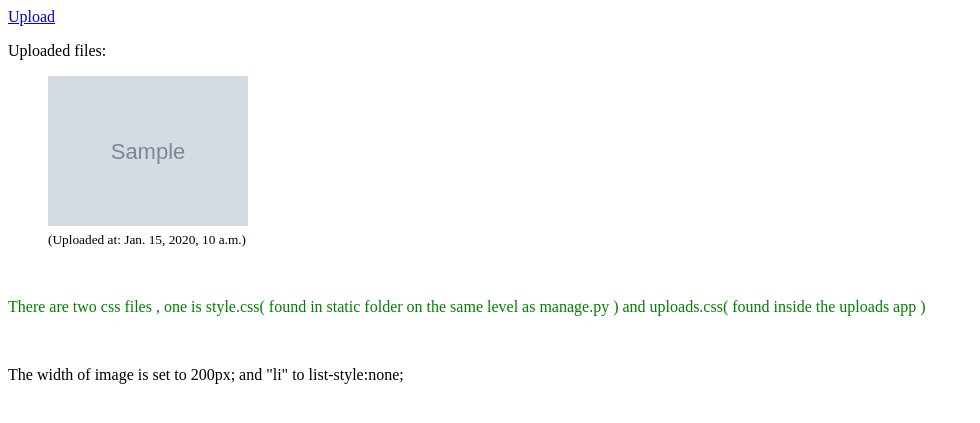
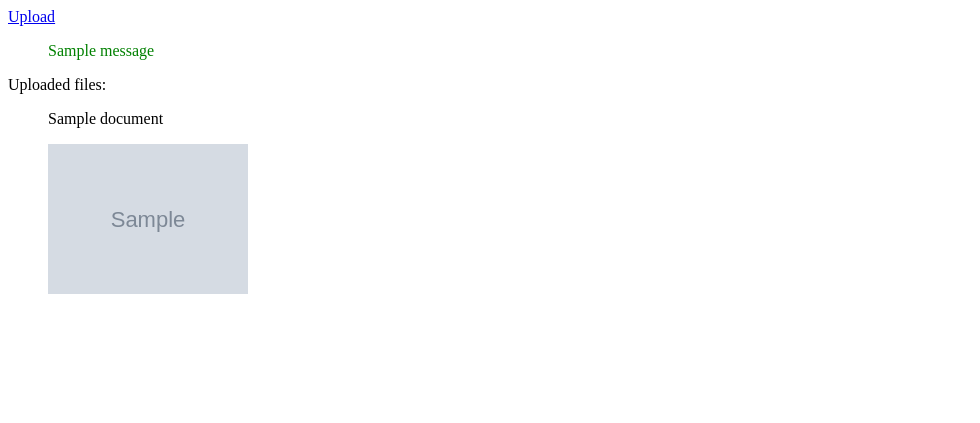
Before and after one commit to felix13/sampleproject, a Django app: page / in a window 1280 px wide. Shown: the top 423 px of the page, without its empty margins (0-980 px from the left). Run offline with Django 3.2, Linux system fonts and the light colour scheme; tables that the repository leaves empty hold one stand-in row (values such as "Sample post"); grey boxes marked "Sample" are stand-in pictures; one stand-in notice (Sample message) is shown.

Commit message:
first commit

```diff
--- a/uploads/static/css/uploads.css
+++ b/uploads/static/css/uploads.css
@@ -1,5 +1,11 @@
-img{
+img {
 
-width:200px;
+ width:200px;
 
 }
+
+
+
+.success {
+  color:green;
+}
--- a/uploads/templates/uploads/home.html
+++ b/uploads/templates/uploads/home.html
@@ -13,29 +13,28 @@
 
   <a href="{% url 'upload' %}">Upload</a>
 
+  {% if messages %}
+    <ul class="messages">
+        {% for message in messages %}
+        <li{% if message.tags %} class="{{ message.tags }}"{% endif %}>{{ message }}</li>
+        {% endfor %}
+    </ul>
+  {% endif %}
+
+
   <p>Uploaded files:</p>
 
+  <ul>
 
-  <ul>
     {% for obj in documents %}
 
     <li>
+      <p>{{obj.title}}</p>
       <img src="{{ obj.image.url }}" / >
-      <div>
-       <small>(Uploaded at: {{ obj.uploaded_at }})</small>
-      </div>
     </li>
 
+    {% endfor %}
 
-    {% endfor %}
   </ul>
 
-  </br>
-
-  <p class="info">There are two css files , one is style.css( found in static folder on the same level as manage.py  ) and uploads.css( found inside the uploads app )</p>
-
-  </br>
-
-  <p>The width of image is set to 200px; and "li" to list-style:none; </p>
-
 {% endblock %}
--- a/uploads/views.py
+++ b/uploads/views.py
@@ -1,5 +1,6 @@
 from django.shortcuts import render, redirect
 from django.conf import settings
+from django.contrib import messages
 
 
 from uploads.models import Document
@@ -18,6 +19,7 @@ def model_form_upload(request):
         form = DocumentForm(request.POST, request.FILES)
         if form.is_valid():
             form.save()
+            messages.success(request, 'your image was uploaded successfully') # adding a message
             return redirect('home')
     else:
         form = DocumentForm()
```
Also changed, not shown: 3 other files.
